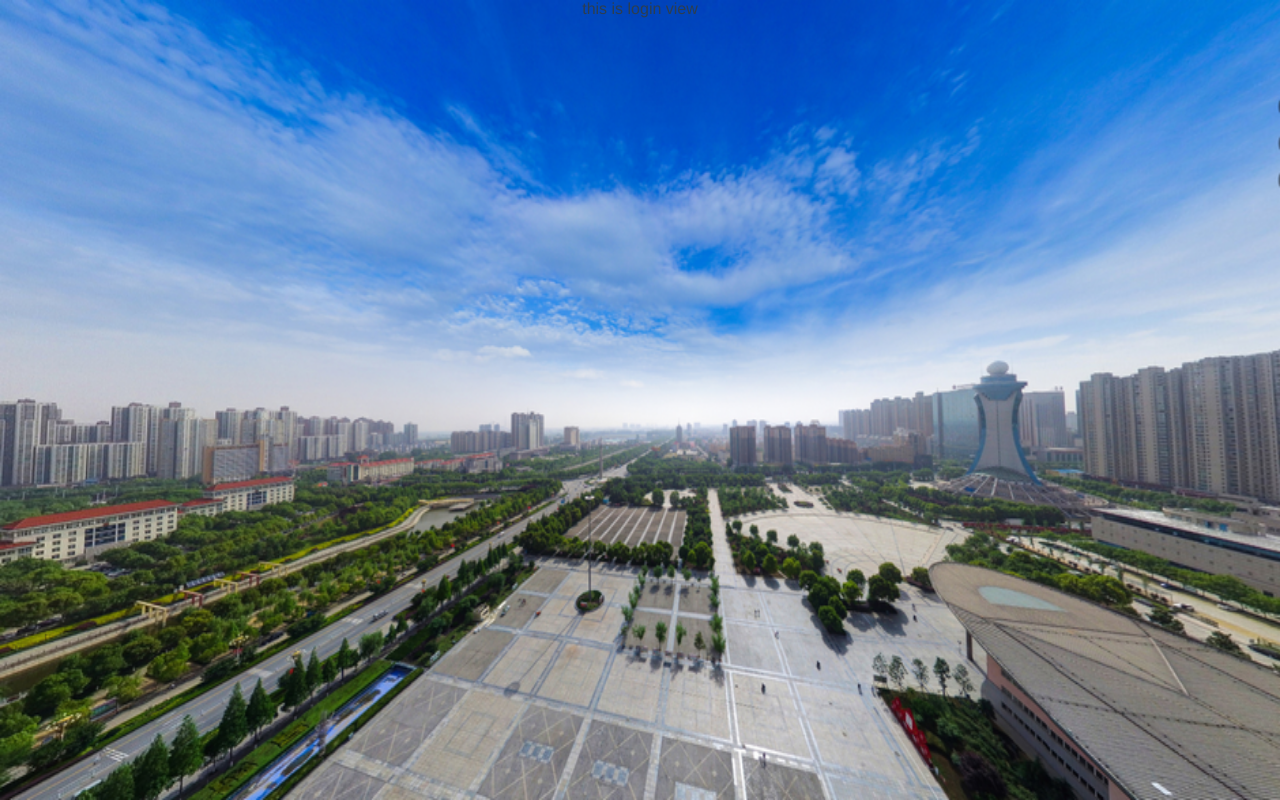
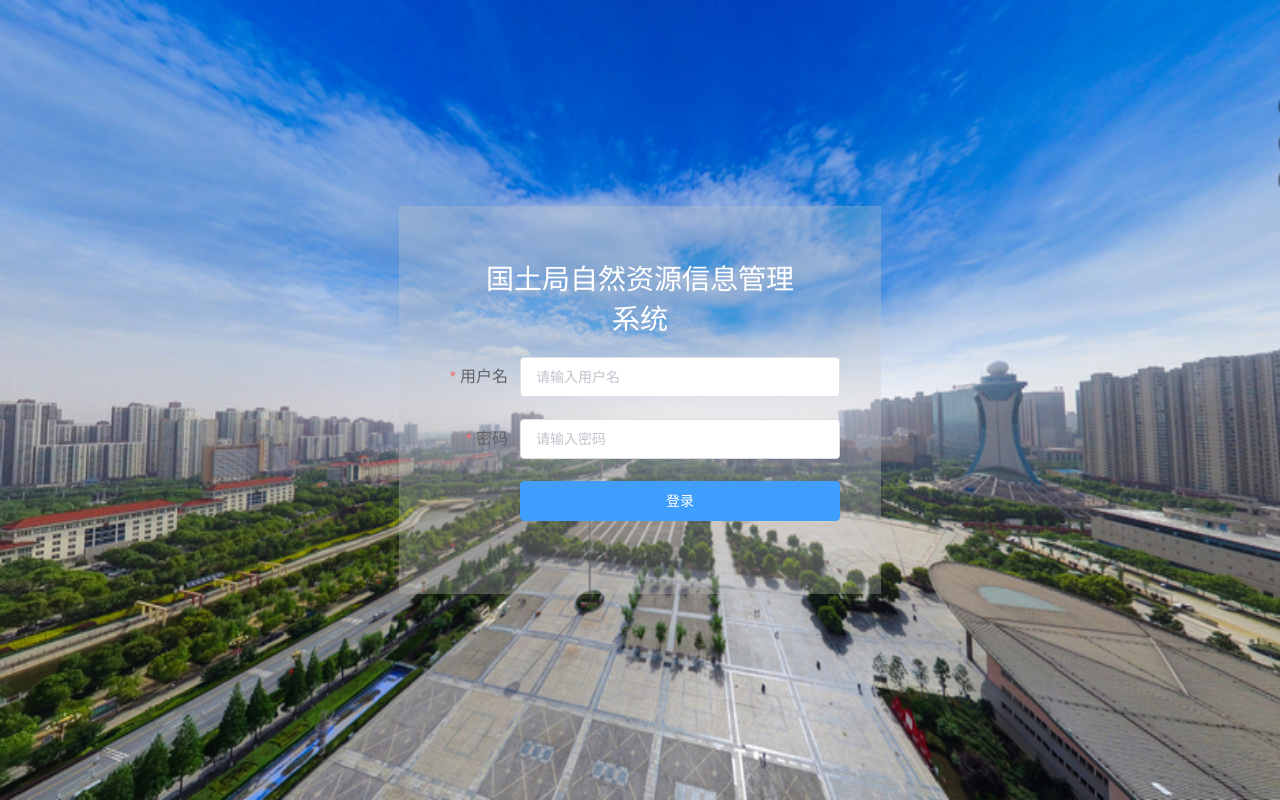
Before and after one commit to yangchuanlong/_gtj, a Vue app: page /#/login in a window 1280 px wide. Built offline with nearby package versions, Linux system fonts and the light colour scheme.

Commit message:
login form layout

```diff
--- a/src/App.vue
+++ b/src/App.vue
@@ -5,13 +5,10 @@
 </template>
 
 <script>
-import Sidebar from './components/Sidebar.vue';
-
 
 export default {
   name: 'app',
   components: {
-    Sidebar,
   },
   data:function () {
       return {
--- a/src/plugins/element.js
+++ b/src/plugins/element.js
@@ -5,6 +5,7 @@ import {Header} from 'element-ui';
 import {Aside} from 'element-ui';
 import {Dropdown, DropdownMenu, DropdownItem} from 'element-ui';
 import {Menu, Submenu, MenuItemGroup, MenuItem} from 'element-ui';
+import {Form, FormItem, Input} from 'element-ui';
 
 Vue.use(Button);
 Vue.use(Container);
@@ -17,3 +18,6 @@ Vue.use(Menu);
 Vue.use(Submenu);
 Vue.use(MenuItemGroup);
 Vue.use(MenuItem);
+Vue.use(Form);
+Vue.use(FormItem);
+Vue.use(Input);
--- a/src/views/Login.vue
+++ b/src/views/Login.vue
@@ -1,18 +1,90 @@
 <template>
     <div class="loginView">
-        this is login view
+        <el-form :model="loginData" label-position="right" label-width="80px" ref="loginData" class="loginForm">
+            <div class="sysName">{{systemName}}</div>
+            <el-form-item
+                label="用户名"
+                prop="username"
+                :rules="[
+                    {required: true, message: '请输入用户名'}
+                ]"
+            >
+                <el-input
+                    v-model="loginData.username"
+                    placeholder="请输入用户名"
+                ></el-input>
+            </el-form-item>
+            <el-form-item
+                label="密码"
+                prop="password"
+                :rules="[{
+                    required: true, message: '请输入密码'
+                }]"
+            >
+                <el-input
+                    v-model="loginData.password"
+                    placeholder="请输入密码"
+                ></el-input>
+            </el-form-item>
+            <el-form-item
+                label=""
+            >
+                <el-button type="primary" @click="submit('loginData')" class="loginBtn">登录</el-button>
+            </el-form-item>
+
+        </el-form>
     </div>
 </template>
 
 <script>
+    import config from '../config.js';
     export default {
-        name: "Login"
+        name: "Login",
+        data: function () {
+            return {
+                loginData: {
+                    username: '',
+                    password: ''
+                },
+                systemName: config.systemName
+            }
+        },
+        methods: {
+            submit(formName){
+                this.$refs[formName].validate(valid => {
+                    if(valid) {
+
+                    }
+                })
+            }
+        }
     }
 </script>
 
-<style scoped>
+<style lang="stylus">
     .loginView{
         background:url("../assets/login_backImg.png") 0 0 /100% 100% no-repeat;
         height: 100%;
+        display:flex;
+        justify-content: center;
+        align-items: center;
+    }
+    .loginForm{
+        width: 400px;
+        padding: 50px 40px;
+        background-color: rgba(200,200,200,0.3);
+        label.el-form-item__label{
+            font-size: 16px;
+        }
+        border: 1px solid transparent;
+    }
+    .sysName{
+        color: white;
+        font-size: 28px;
+        margin: 0 auto 20px;
+        width: 80%;
+    }
+    .loginBtn{
+        width: 320px;
     }
 </style>
```
